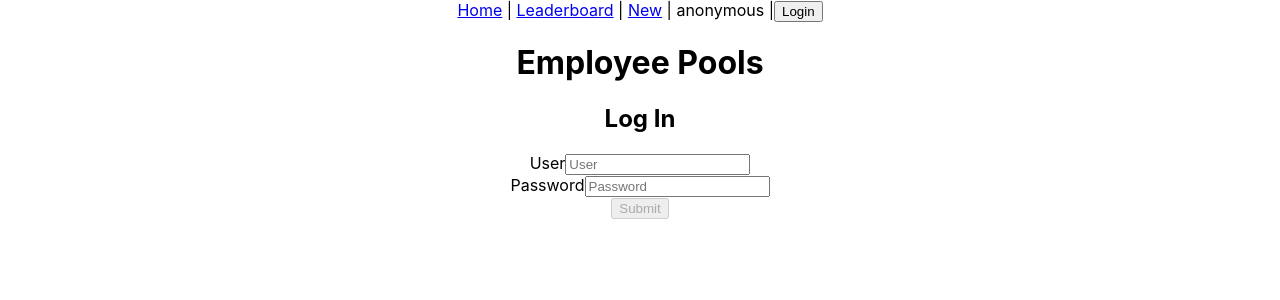
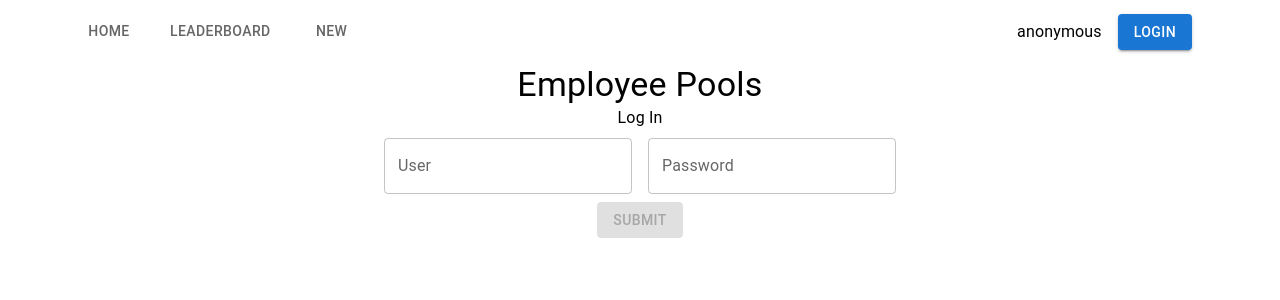
Before and after one commit to kirillstrelkov/employee-pools, a React (Create React App) app: page /login in a window 1280 px wide. Shown: the top 300 px of the page. Built offline with nearby package versions, Linux system fonts and the light colour scheme.

Commit message:
feat: add material-ui

```diff
--- a/src/components/App.js
+++ b/src/components/App.js
@@ -1,3 +1,4 @@
+import {Container} from "@mui/material";
 import {useEffect} from "react";
 import {connect} from "react-redux";
 import {Route, Routes} from "react-router-dom";
@@ -18,6 +19,7 @@ function App({dispatch}) {
   return (
     <div className="App">
       <Navbar />
+      <Container>
         <Routes>
           <Route path="/" element={<Dashboard />} />
           <Route path="new" element={<NewQuestion />} />
@@ -26,6 +28,7 @@ function App({dispatch}) {
           <Route path="question/:id" element={<Question />} />
           <Route path="*" element={<ErrorPage />} />
         </Routes>
+      </Container>
     </div>
   );
 }
--- a/src/components/ErrorPage.js
+++ b/src/components/ErrorPage.js
@@ -1,7 +1,8 @@
+import {Typography} from "@mui/material";
 import React from "react";
 
 function ErrorPage() {
-  return <div>Error</div>;
+  return <Typography variant="h5">Oops something went wrong...</Typography>;
 }
 
 export default ErrorPage;
--- a/src/components/Leaderboard.js
+++ b/src/components/Leaderboard.js
@@ -1,3 +1,14 @@
+import {
+  Avatar,
+  Paper,
+  Stack,
+  Table,
+  TableBody,
+  TableCell,
+  TableContainer,
+  TableHead,
+  TableRow,
+} from "@mui/material";
 import React, {useEffect} from "react";
 import {connect} from "react-redux";
 import {useNavigate} from "react-router-dom";
@@ -29,39 +40,41 @@ const Leaderboard = ({isLoggedIn, authedUser, users}) => {
   });
 
   return (
-    <div>
-      <table>
-        <thead>
-          <tr>
-            <th>User</th>
-            <th>Answered</th>
-            <th>Created</th>
-          </tr>
-        </thead>
-        <tbody>
+    <TableContainer component={Paper}>
+      <Table aria-label="simple table">
+        <TableHead>
+          <TableRow>
+            <TableCell>User</TableCell>
+            <TableCell align="right">Answered</TableCell>
+            <TableCell align="right">Created</TableCell>
+          </TableRow>
+        </TableHead>
+        <TableBody>
           {sortedUsers.map((user) => (
-            <tr
+            <TableRow
               key={user.id}
               className={user.id === authedUser ? "highlight" : ""}
             >
-              <td>
+              <TableCell>
                 <div>
-                  <img
-                    className="avatar"
-                    src={user.avatarURL}
-                    alt={`${user.id} avatar`}
-                  />
-                  <div>{user.name}</div>
-                  <div>{user.id}</div>
+                  <Stack direction="row" spacing={2}>
+                    <Avatar src={user.avatarURL} alt={`${user.id} avatar`} />
+                    <Stack direction="column">
+                      <b>{user.name}</b>
+                      <span>{user.id}</span>
+                    </Stack>
+                  </Stack>
                 </div>
-              </td>
-              <td>{Object.keys(user.answers).length}</td>
-              <td>{user.questions.length}</td>
-            </tr>
+              </TableCell>
+              <TableCell align="right">
+                {Object.keys(user.answers).length}
+              </TableCell>
+              <TableCell align="right">{user.questions.length}</TableCell>
+            </TableRow>
           ))}
-        </tbody>
-      </table>
-    </div>
+        </TableBody>
+      </Table>
+    </TableContainer>
   );
 };
 
--- a/src/components/Loading.js
+++ b/src/components/Loading.js
@@ -1,7 +1,8 @@
+import {Typography} from "@mui/material";
 import React from "react";
 
 function Loading() {
-  return <div>Loading</div>;
+  return <Typography variant="h5">Loading...</Typography>;
 }
 
 export default Loading;
--- a/src/components/LoginPage.js
+++ b/src/components/LoginPage.js
@@ -1,3 +1,4 @@
+import {Box, Button, Container, TextField, Typography} from "@mui/material";
 import React, {useRef, useState} from "react";
 import {connect} from "react-redux";
 import {useNavigate} from "react-router-dom";
@@ -36,34 +37,39 @@ const Login = ({authedUser, dispatch}) => {
   };
 
   return (
-    <div>
-      <h1>Employee Pools</h1>
-      <h2>Log In</h2>
-      <form>
-        <div>
-          <label htmlFor="user">User</label>
-          <input
-            ref={inputUser}
+    <Container>
+      <Typography variant="h4">Employee Pools</Typography>
+      <Typography variant="body1">Log In</Typography>
+      <Box
+        component="form"
+        sx={{
+          "& > :not(style)": {m: 1},
+        }}
+      >
+        <TextField
+          inputRef={inputUser}
           id="user"
           placeholder="User"
           type="text"
           onChange={handleChange}
-          ></input>
-        </div>
-        <div>
-          <label htmlFor="password">Password</label>
-          <input
-            ref={inputPassword}
+          label="User"
+        ></TextField>
+        <TextField
+          inputRef={inputPassword}
           id="password"
           placeholder="Password"
           type="password"
-          ></input>
-        </div>
-        <button onClick={handleSubmit} disabled={submitDisabled}>
+          label="Password"
+        ></TextField>
+      </Box>
+      <Button
+        variant="contained"
+        onClick={handleSubmit}
+        disabled={submitDisabled}
+      >
         Submit
-        </button>
-      </form>
-    </div>
+      </Button>
+    </Container>
   );
 };
 
--- a/src/components/Navbar.js
+++ b/src/components/Navbar.js
@@ -1,10 +1,20 @@
+import {
+  Box,
+  Button,
+  Container,
+  Tab,
+  Tabs,
+  Toolbar,
+  Typography,
+} from "@mui/material";
 import React from "react";
 import {connect} from "react-redux";
-import {Link, useNavigate} from "react-router-dom";
+import {Link, useLocation, useNavigate} from "react-router-dom";
 import {logout} from "../actions/authedUser";
 
 const Navbar = ({isLoggedIn, authedUser, dispatch}) => {
   const navigate = useNavigate();
+  const location = useLocation();
 
   if (authedUser === undefined) {
     return "";
@@ -20,18 +30,39 @@ const Navbar = ({isLoggedIn, authedUser, dispatch}) => {
   };
 
   return (
-    <div>
-      <nav>
-        <Link to="/">Home</Link> | <Link to="/leaderboard">Leaderboard</Link> |{" "}
-        <Link to="/new">New</Link> |{" "}
-        <span data-testid="nav-user-id">{authedUser || "anonymous"}</span> |
-        {isLoggedIn ? (
-          <button onClick={handleLogout}>Logout</button>
-        ) : (
-          <button onClick={handleLogin}>Login</button>
-        )}
-      </nav>
-    </div>
+    <Container>
+      <Tabs value={location.pathname} sx={{flexGrow: 1}}>
+        <Tab component={Link} value="/" to="/" label="Home" />
+        <Tab
+          component={Link}
+          value="/leaderboard"
+          to="/leaderboard"
+          label="Leaderboard"
+        />
+        <Tab component={Link} value="/new" to="/new" label="New" />
+        <Toolbar sx={{flexGrow: 1}}></Toolbar>
+        <Toolbar>
+          <Typography variant="body1" data-testid="nav-user-id">
+            {authedUser || "anonymous"}
+          </Typography>
+          <Box sx={{m: 1}} />
+          {isLoggedIn ? (
+            <Button
+              color="warning"
+              size="small"
+              variant="contained"
+              onClick={handleLogout}
+            >
+              Logout
+            </Button>
+          ) : (
+            <Button variant="contained" onClick={handleLogin}>
+              Login
+            </Button>
+          )}
+        </Toolbar>
+      </Tabs>
+    </Container>
   );
 };
 
--- a/src/components/NewQuestion.js
+++ b/src/components/NewQuestion.js
@@ -1,3 +1,4 @@
+import {Box, Button, Container, TextField, Typography} from "@mui/material";
 import React, {useEffect, useRef} from "react";
 import {connect} from "react-redux";
 import {useNavigate} from "react-router-dom";
@@ -32,31 +33,34 @@ const NewQuestion = ({isLoggedIn, dispatch}) => {
   };
 
   return (
-    <div>
-      <h1>Would You Rather</h1>
-      <p>Create Your Own Pool</p>
-      <form>
-        <div>
-          <label htmlFor="option1">First Option</label>
-          <input
-            ref={inputOption1}
+    <Container>
+      <Typography variant="h4">Would You Rather</Typography>
+      <Typography variant="body1">Create Your Own Pool</Typography>
+      <Box
+        component="form"
+        sx={{
+          "& > :not(style)": {m: 1},
+        }}
+      >
+        <TextField
+          inputRef={inputOption1}
           id="option1"
           placeholder="Option One"
           type="text"
-          ></input>
-        </div>
-        <div>
-          <label htmlFor="option2">Second Option</label>
-          <input
-            ref={inputOption2}
+          label="First Option"
+        ></TextField>
+        <TextField
+          inputRef={inputOption2}
           id="option2"
           placeholder="Option Two"
           type="text"
-          ></input>
-        </div>
-        <button onClick={handleClick}>Submit</button>
-      </form>
-    </div>
+          label="Second Option"
+        ></TextField>
+      </Box>
+      <Button variant="contained" onClick={handleClick}>
+        Submit
+      </Button>
+    </Container>
   );
 };
 
--- a/src/components/QuestionTile.js
+++ b/src/components/QuestionTile.js
@@ -1,3 +1,12 @@
+import {
+  Button,
+  Card,
+  CardActions,
+  CardContent,
+  CardHeader,
+  Grid,
+  Typography,
+} from "@mui/material";
 import React from "react";
 import {useNavigate} from "react-router-dom";
 import {formatDate} from "../utils/helper";
@@ -11,11 +20,19 @@ const QuestionTile = ({author, timestamp, id}) => {
   };
 
   return (
-    <div>
-      <div>{author}</div>
-      <div>{formatDate(timestamp)}</div>
-      <button onClick={handleShow}>Show</button>
-    </div>
+    <Grid item>
+      <Card>
+        <CardHeader title={author}></CardHeader>
+        <CardContent>
+          <Typography variant="body1">{formatDate(timestamp)}</Typography>
+        </CardContent>
+        <CardActions>
+          <Button variant="contained" onClick={handleShow}>
+            Show
+          </Button>
+        </CardActions>
+      </Card>
+    </Grid>
   );
 };
 
--- a/src/components/QuestionTiles.js
+++ b/src/components/QuestionTiles.js
@@ -1,22 +1,20 @@
+import {Grid, Typography} from "@mui/material";
 import React from "react";
 import QuestionTile from "./QuestionTile";
 
 const QuestionTiles = ({questions}) => {
   if (!questions.length) {
-    return (
-      <div>
-        <p>Nothing is here :(</p>
-      </div>
-    );
+    return <Typography variant="body1">Nothing is here :(</Typography>;
   }
+  const sortedQuestions = questions.sort((a, b) => {
+    return a.timestamp < b.timestamp;
+  });
   return (
-    <ul>
-      {questions.map(({id, author, timestamp}) => (
-        <li key={id}>
-          <QuestionTile id={id} author={author} timestamp={timestamp} />
-        </li>
+    <Grid container spacing={2}>
+      {sortedQuestions.map(({id, author, timestamp}) => (
+        <QuestionTile id={id} author={author} timestamp={timestamp} />
       ))}
-    </ul>
+    </Grid>
   );
 };
 
```
Also changed, not shown: package.json (+6 -1 lines), src/components/Question.js (+45 -27 lines), 1 other file (tests, documents, lock files or other folders). Lines whose indentation alone changed are shown as unchanged.
